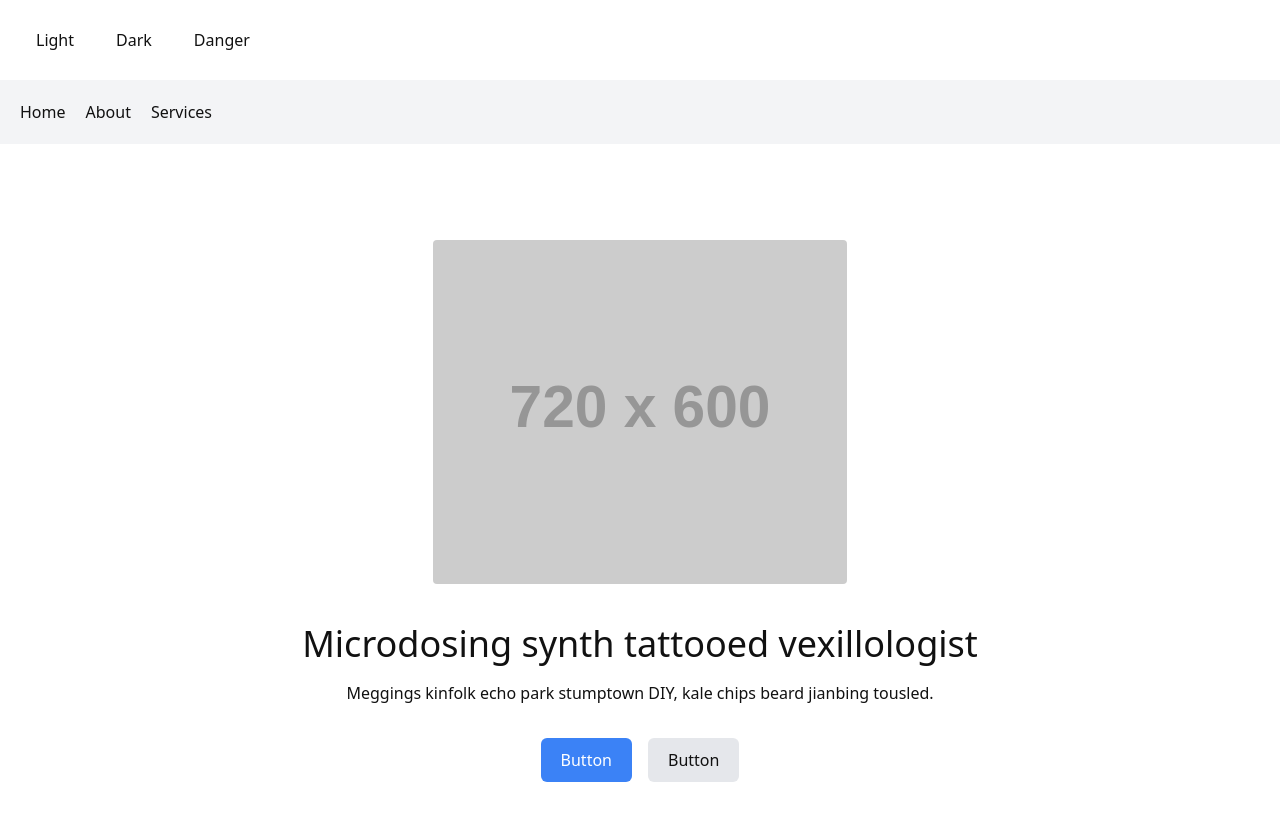
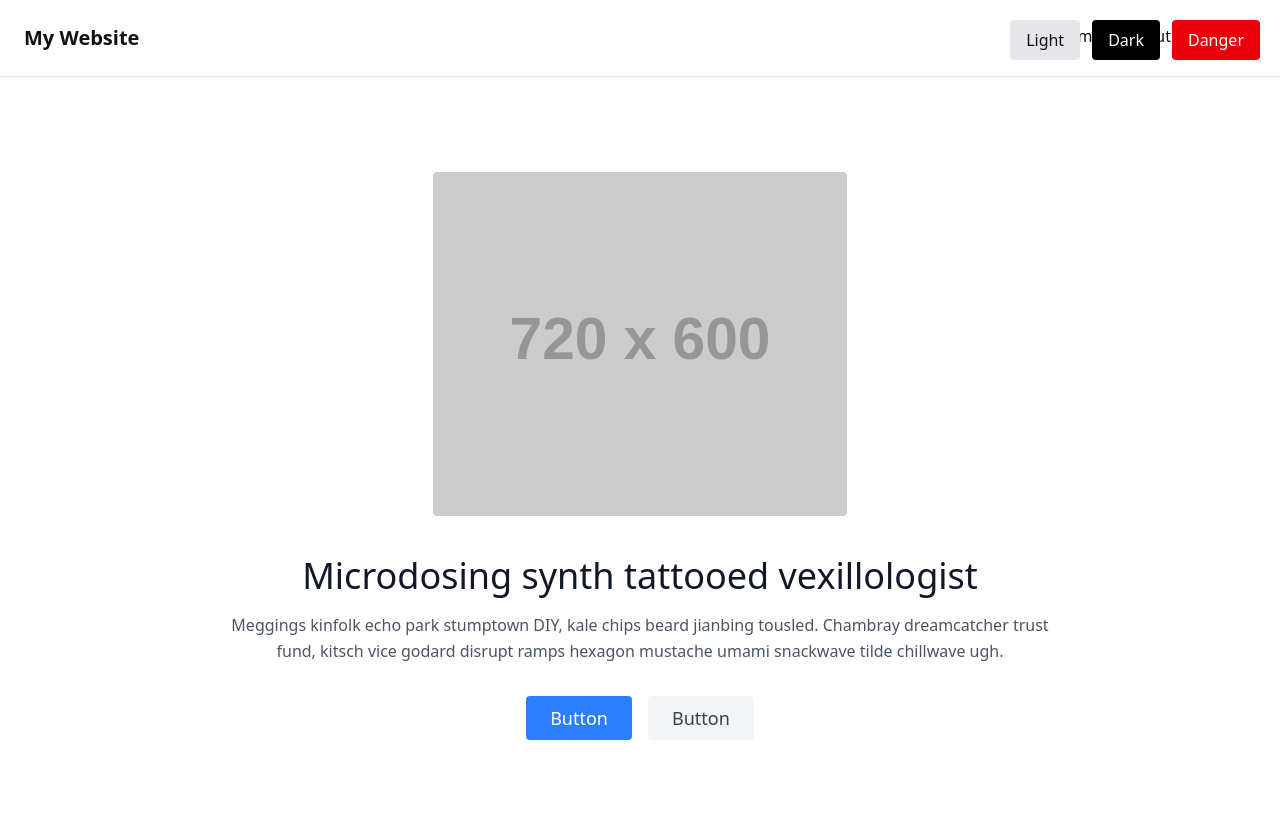
Before and after one commit to hafsa-nadim/SPA-Routes, a React (Vite) app: page / in a window 1280 px wide. Shown: the top 820 px of the page. Built offline with nearby package versions, Linux system fonts and the light colour scheme.

Commit message:
Refactor App component and improve layout styles

```diff
--- a/src/App.jsx
+++ b/src/App.jsx
@@ -1,92 +1,154 @@
 import React, { useState } from "react";
-import './App.css';
-import { BrowserRouter , Route , Routes , Link } from "react-router-dom";
+import "./App.css";
+import { BrowserRouter, Route, Routes, Link } from "react-router-dom";
 
-function Home(){
-return(
+function Home() {
+  return (
     <>
-  <section className="body-font">
+      <section className="text-gray-600 body-font">
         <div className="container mx-auto flex px-5 py-24 items-center justify-center flex-col">
-    <img className="lg:w-2/6 md:w-3/6 w-5/6 mb-10 rounded" alt="hero" src="https://dummyimage.com/720x600"/>
+          <img
+            className="lg:w-2/6 md:w-3/6 w-5/6 mb-10 object-cover object-center rounded"
+            alt="hero"
+            src="https://dummyimage.com/720x600"
+          />
+
           <div className="text-center lg:w-2/3 w-full">
-      <h1 className="title-font sm:text-4xl text-3xl mb-4 font-medium">Microdosing synth tattooed vexillologist</h1>
+            <h1 className="title-font sm:text-4xl text-3xl mb-4 font-medium text-gray-900">
+              Microdosing synth tattooed vexillologist
+            </h1>
+
             <p className="mb-8 leading-relaxed">
-        Meggings kinfolk echo park stumptown DIY, kale chips beard jianbing tousled.
+              Meggings kinfolk echo park stumptown DIY, kale chips beard
+              jianbing tousled. Chambray dreamcatcher trust fund, kitsch vice
+              godard disrupt ramps hexagon mustache umami snackwave tilde
+              chillwave ugh.
             </p>
+
             <div className="flex justify-center">
-        <button className="theme-btn primary">Button</button>
-        <button className="ml-4 theme-btn secondary">Button</button>
+              <button className="inline-flex text-white bg-blue-500 border-0 py-2 px-6 hover:bg-blue-600 rounded text-lg">
+                Button
+              </button>
+
+              <button className="ml-4 inline-flex text-gray-700 bg-gray-100 border-0 py-2 px-6 hover:bg-gray-200 rounded text-lg">
+                Button
+              </button>
             </div>
           </div>
         </div>
       </section>
     </>
-)
+  );
 }
 
-function About(){
-return(
+function About() {
+  return (
     <>
-<section className="body-font">
+      <section className="text-gray-600 body-font">
         <div className="container px-5 py-24 mx-auto">
-<h1 className="text-2xl font-medium title-font mb-4 tracking-widest text-center">
+
+          <div className="flex flex-col text-center w-full mb-20">
+            <h1 className="text-2xl font-medium title-font mb-4 text-gray-900 tracking-widest">
               OUR TEAM
             </h1>
-<p className="lg:w-2/3 mx-auto text-center mb-10">
-Whatever cardigan tote bag tumblr hexagon brooklyn asymmetrical gentrify.
+
+            <p className="lg:w-2/3 mx-auto leading-relaxed text-base">
+              Whatever cardigan tote bag tumblr hexagon brooklyn asymmetrical
+              gentrify.
             </p>
+          </div>
+
+          {/* cards stay same */}
         </div>
       </section>
     </>
-)
+  );
 }
 
-function Services(){
-return(
+function Services() {
+  return (
     <>
-<section className="body-font">
-<div className="container px-5 py-24 mx-auto text-center">
-<h1 className="text-3xl font-medium mb-6">Our Services</h1>
-<p className="mb-6">Simple services section</p>
+      <section className="text-gray-600 body-font">
+        <div className="container px-5 py-24 mx-auto">
+
+          <div className="flex flex-wrap w-full mb-20 flex-col items-center text-center">
+            <h1 className="sm:text-3xl text-2xl font-medium title-font mb-2 text-gray-900">
+              Pitchfork Kickstarter
+            </h1>
+
+            <p className="lg:w-1/2 w-full leading-relaxed text-gray-500">
+              Whatever cardigan tote bag tumblr hexagon brooklyn asymmetrical.
+            </p>
+          </div>
+
+          {/* service cards stay same */}
+
         </div>
       </section>
     </>
-)
+  );
 }
 
-export default function App(){
+export default function App() {
 
-const [theme,setTheme] = useState("light")
+  const [theme, setTheme] = useState("light");
 
-return(
-
+  return (
     <BrowserRouter>
 
       <div className={`app ${theme}`}>
 
-{/* Theme Buttons */}
-<div className="theme-switcher">
-<button onClick={()=>setTheme("light")}>Light</button>
-<button onClick={()=>setTheme("dark")}>Dark</button>
-<button onClick={()=>setTheme("danger")}>Danger</button>
-</div>
+        {/* NAVBAR */}
 
-{/* Navbar */}
-<nav className="nav">
+        <nav className="flex justify-between p-6 shadow">
+
+          <h1 className="text-xl font-bold">My Website</h1>
+
+          <div className="flex gap-6">
             <Link to="/">Home</Link>
             <Link to="/about">About</Link>
             <Link to="/services">Services</Link>
+          </div>
+
         </nav>
 
+        {/* THEME BUTTONS */}
+
+        <div className="fixed top-5 right-5 flex gap-3 z-50">
+
+          <button
+            onClick={() => setTheme("light")}
+            className="px-4 py-2 bg-gray-200 rounded"
+          >
+            Light
+          </button>
+
+          <button
+            onClick={() => setTheme("dark")}
+            className="px-4 py-2 bg-black text-white rounded"
+          >
+            Dark
+          </button>
+
+          <button
+            onClick={() => setTheme("danger")}
+            className="px-4 py-2 bg-red-600 text-white rounded"
+          >
+            Danger
+          </button>
+
+        </div>
+
+        {/* ROUTES */}
+
         <Routes>
-<Route path="/" element={<Home/>}/>
-<Route path="/about" element={<About/>}/>
-<Route path="/services" element={<Services/>}/>
+          <Route path="/" element={<Home />} />
+          <Route path="/about" element={<About />} />
+          <Route path="/services" element={<Services />} />
         </Routes>
 
       </div>
 
     </BrowserRouter>
-
-)
+  );
 }
```
Lines whose indentation alone changed are shown as unchanged.
